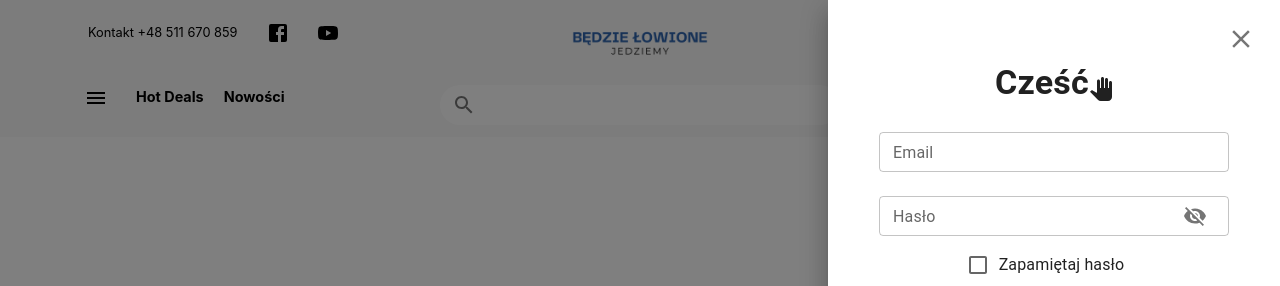
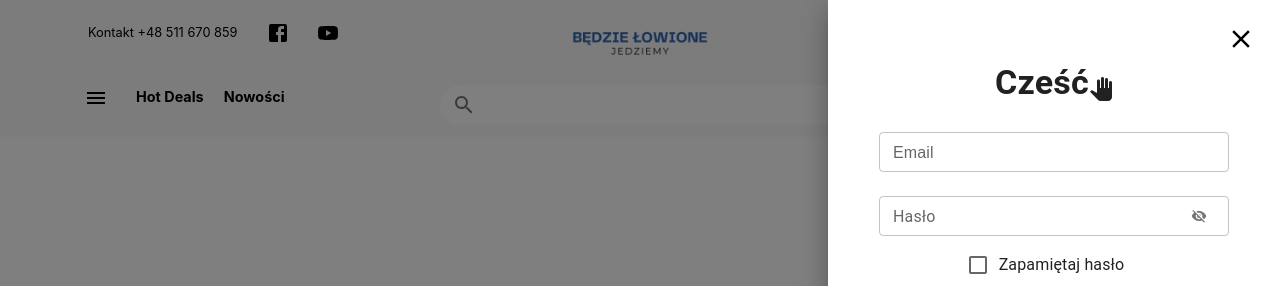
Before and after one commit to RafalGontarski/MyShop-frontend, a React (Create React App) app: page / in a window 1280 px wide. Both pictures are taken after a click on the button 1063 px from the left and 100 px from the top of the page. Shown: the top 286 px of the page. Built offline with nearby package versions, Linux system fonts and the light colour scheme.

Commit message:
fix_MSH-2/profile_drawer_password_show_icon_changes

```diff
--- a/src/components/navbar/Navbar2.tsx
+++ b/src/components/navbar/Navbar2.tsx
@@ -104,7 +104,7 @@ const Navbar = () => {
                                             textDecoration: 'none',
                                             fontSize: isSmallScreenForIconSize ? '0.6rem' : '0.8rem' }}
                                         underline="none"
-                                        onMouseOver={(event) => {event.currentTarget.style.color = '#7100D3'}}
+                                        onMouseOver={(event) => {event.currentTarget.style.color = '#008000'}}
                                         onMouseOut={(event) => {event.currentTarget.style.color = '#000'}}
                                     >
                                         Kontakt   +48 511 670 859
@@ -162,7 +162,7 @@ const Navbar = () => {
                                             marginRight: '20px',
                                         }}
                                         aria-label="menu"
-                                        onMouseOver={(event) => {event.currentTarget.style.color = '#7100D3'}}
+                                        onMouseOver={(event) => {event.currentTarget.style.color = '#008000'}}
                                         onMouseOut={(event) => {event.currentTarget.style.color = '#000'}}
                                         disableRipple
                                         onClick={handleMenuDrawerOpen}
@@ -180,7 +180,7 @@ const Navbar = () => {
                                             fontWeight: 'bold'
                                         }}
                                         underline="none"
-                                        onMouseOver={(event) => {event.currentTarget.style.color = '#7100D3'}}
+                                        onMouseOver={(event) => {event.currentTarget.style.color = '#008000'}}
                                         onMouseOut={(event) => {event.currentTarget.style.color = '#000'}}
                                     >
                                         Hot Deals
@@ -195,7 +195,7 @@ const Navbar = () => {
                                             fontWeight: 'bold'
                                         }}
                                         underline="none"
-                                        onMouseOver={(event) => {event.currentTarget.style.color = '#7100D3'}}
+                                        onMouseOver={(event) => {event.currentTarget.style.color = '#008000'}}
                                         onMouseOut={(event) => {event.currentTarget.style.color = '#000'}}
                                     >
                                         Nowości
@@ -211,7 +211,7 @@ const Navbar = () => {
                                                 fontWeight: 'bold'
                                             }}
                                             underline="none"
-                                            onMouseOver={(event) => {event.currentTarget.style.color = '#7100D3'}}
+                                            onMouseOver={(event) => {event.currentTarget.style.color = '#008000'}}
                                             onMouseOut={(event) => {event.currentTarget.style.color = '#000'}}
                                         >
                                             Top-Seller
@@ -227,7 +227,7 @@ const Navbar = () => {
                                                 fontWeight: 'bold'
                                             }}
                                             underline="none"
-                                            onMouseOver={(event) => {event.currentTarget.style.color = '#7100D3'}}
+                                            onMouseOver={(event) => {event.currentTarget.style.color = '#008000'}}
                                             onMouseOut={(event) => {event.currentTarget.style.color = '#000'}}
                                         >
                                             Okazje
@@ -340,7 +340,7 @@ const Navbar = () => {
                                         }}
                                         aria-label="language"
                                         onClick={handleClick}
-                                        onMouseOver={(event) => {event.currentTarget.style.color = '#7100D3'}}
+                                        onMouseOver={(event) => {event.currentTarget.style.color = '#008000'}}
                                         onMouseOut={(event) => {event.currentTarget.style.color = '#000'}}
                                         disableRipple
                                     >
@@ -373,7 +373,7 @@ const Navbar = () => {
                                             marginRight: isSmallScreenForIconSize ? '10px' : '20px',
                                         }}
                                         aria-label="profile"
-                                        onMouseOver={(event) => {event.currentTarget.style.color = '#7100D3'}}
+                                        onMouseOver={(event) => {event.currentTarget.style.color = '#008000'}}
                                         onMouseOut={(event) => {event.currentTarget.style.color = '#000'}}
                                         disableRipple
                                         onClick={handleProfileDrawerOpen}
@@ -389,7 +389,7 @@ const Navbar = () => {
                                             fontSize: isSmallScreenForIconSize ? '0.6rem' : '0.8rem'
                                         }}
                                         aria-label="favorites"
-                                        onMouseOver={(event) => {event.currentTarget.style.color = '#7100D3'}}
+                                        onMouseOver={(event) => {event.currentTarget.style.color = '#008000'}}
                                         onMouseOut={(event) => {event.currentTarget.style.color = '#000'}}
                                         disableRipple
                                     >
@@ -399,7 +399,7 @@ const Navbar = () => {
                                         edge="end"
                                         style={{ color: '#000', fontSize: isSmallScreenForIconSize ? '0.6rem' : '0.8rem' }}
                                         aria-label="cart"
-                                        onMouseOver={(event) => {event.currentTarget.style.color = '#7100D3'}}
+                                        onMouseOver={(event) => {event.currentTarget.style.color = '#008000'}}
                                         onMouseOut={(event) => {event.currentTarget.style.color = '#000'}}
                                         disableRipple
                                     >
--- a/src/components/navbar/drawer/ProfileDrawer.tsx
+++ b/src/components/navbar/drawer/ProfileDrawer.tsx
@@ -23,9 +23,17 @@ type DrawerProps = {
 export const ProfileDrawer: React.FC<DrawerProps> = ({ open, onClose }) => {
     const [showPassword, setShowPassword] = React.useState(false);
 
-    const handleClickShowPassword = () => {
-        setShowPassword(!showPassword);
+    const handleMouseDownPassword = (event: React.MouseEvent) => {
+        event.preventDefault();
+        setShowPassword(true);
     };
+
+    const handleMouseUpPassword = (event: React.MouseEvent) => {
+        event.preventDefault();
+        setShowPassword(false);
+    };
+
+
 
     return (
         <Drawer
@@ -45,10 +53,16 @@ export const ProfileDrawer: React.FC<DrawerProps> = ({ open, onClose }) => {
                         justifyContent: 'flex-end',
                     }}
                 >
-                    <IconButton onClick={onClose} disableRipple
-                                sx={{ '&:hover': { color: '#7100D3' } }}
+                    <IconButton
+                        onClick={onClose}
+                        disableRipple
+                        sx={{
+                            color: '#000000',
+                            '&:hover': { color: '#008000' } }}
                     >
-                        <CloseIcon style={{ fontSize: 30, fontWeight: 'bold' }} />
+                        <CloseIcon style={{
+                            fontSize: 30,
+                            fontWeight: 'bold' }} />
                     </IconButton>
                 </Box>
 
@@ -81,12 +95,14 @@ export const ProfileDrawer: React.FC<DrawerProps> = ({ open, onClose }) => {
                             '&:hover': { backgroundColor: '#fff' },
                             '&:focus': { backgroundColor: '#fff' },
                             '& .MuiOutlinedInput-root': {
+                                fontFamily: 'Arial, sans-serif',
                                 '&.Mui-focused fieldset': {
                                     borderColor: '#000000',
                                     borderWidth: '1px',
                                 },
                             },
                             '& .MuiInputLabel-root': {
+                                fontFamily: 'Arial, sans-serif',
                                 '&.Mui-focused': {
                                     color: '#000000', // Change this to the color you want
                                     fontSize: '12px',
@@ -132,11 +148,19 @@ export const ProfileDrawer: React.FC<DrawerProps> = ({ open, onClose }) => {
                                 <InputAdornment position="end">
                                     <IconButton
                                         aria-label="toggle password visibility"
-                                        onClick={handleClickShowPassword}
+                                        onMouseDown={handleMouseDownPassword} // Pokaż hasło
+                                        onMouseUp={handleMouseUpPassword} // Ukryj hasło
+                                        disableRipple
+                                        sx={{
+                                            '& svg': {
+                                                fontSize: '1rem', // Adjust this value to change the size of the icon
+                                            },
+                                        }}
                                     >
                                         {showPassword ? <Visibility /> : <VisibilityOff />}
                                     </IconButton>
                                 </InputAdornment>
+
                             ),
                         }}
                     />
@@ -155,7 +179,7 @@ export const ProfileDrawer: React.FC<DrawerProps> = ({ open, onClose }) => {
                             width: '150px',
                             position: 'relative',
                             '&:hover': {
-                                backgroundColor: '#7100D3',
+                                backgroundColor: '#008000',
                                 '&::after': {
                                     content: '""',
                                     position: 'absolute',
```
